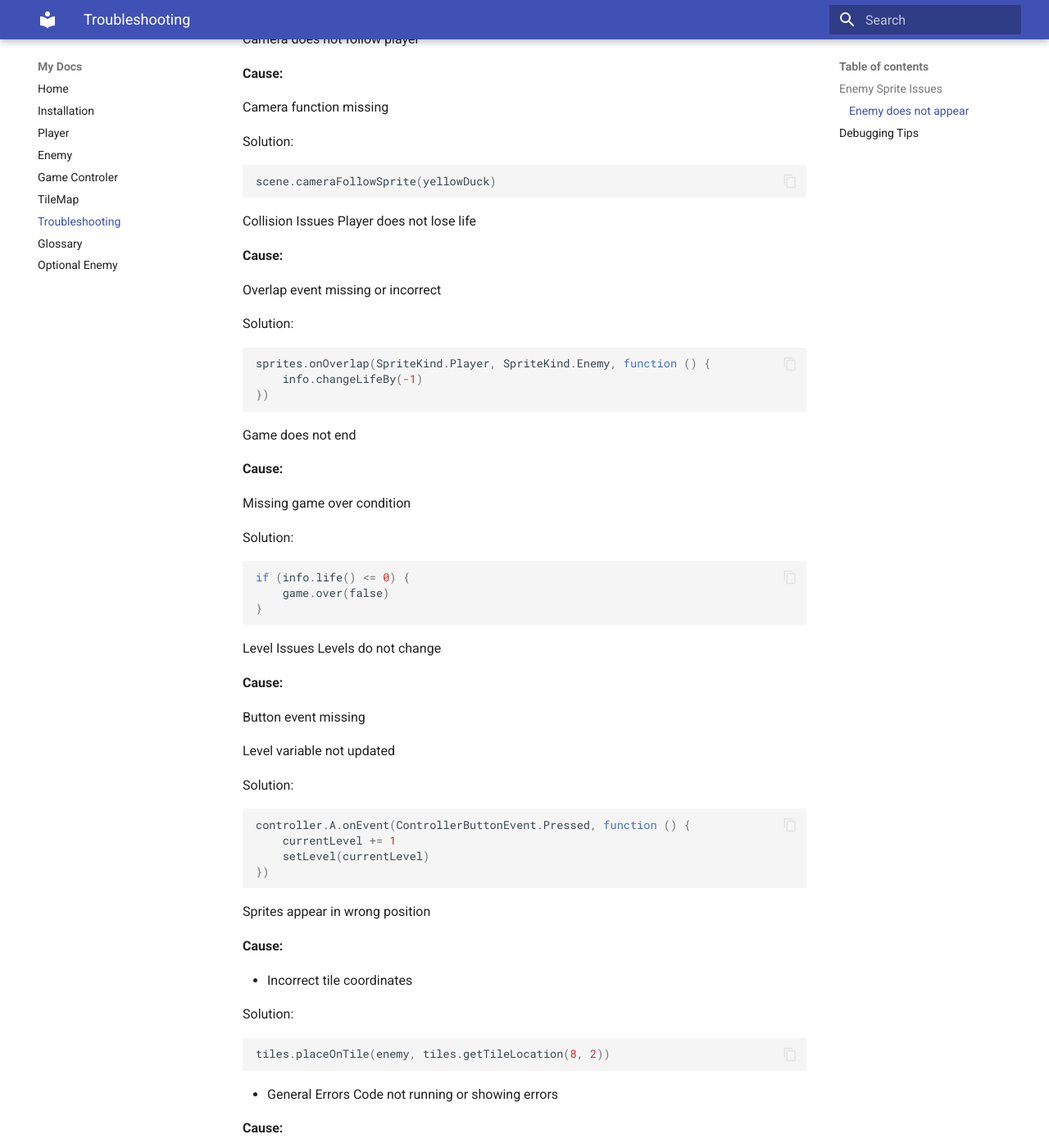
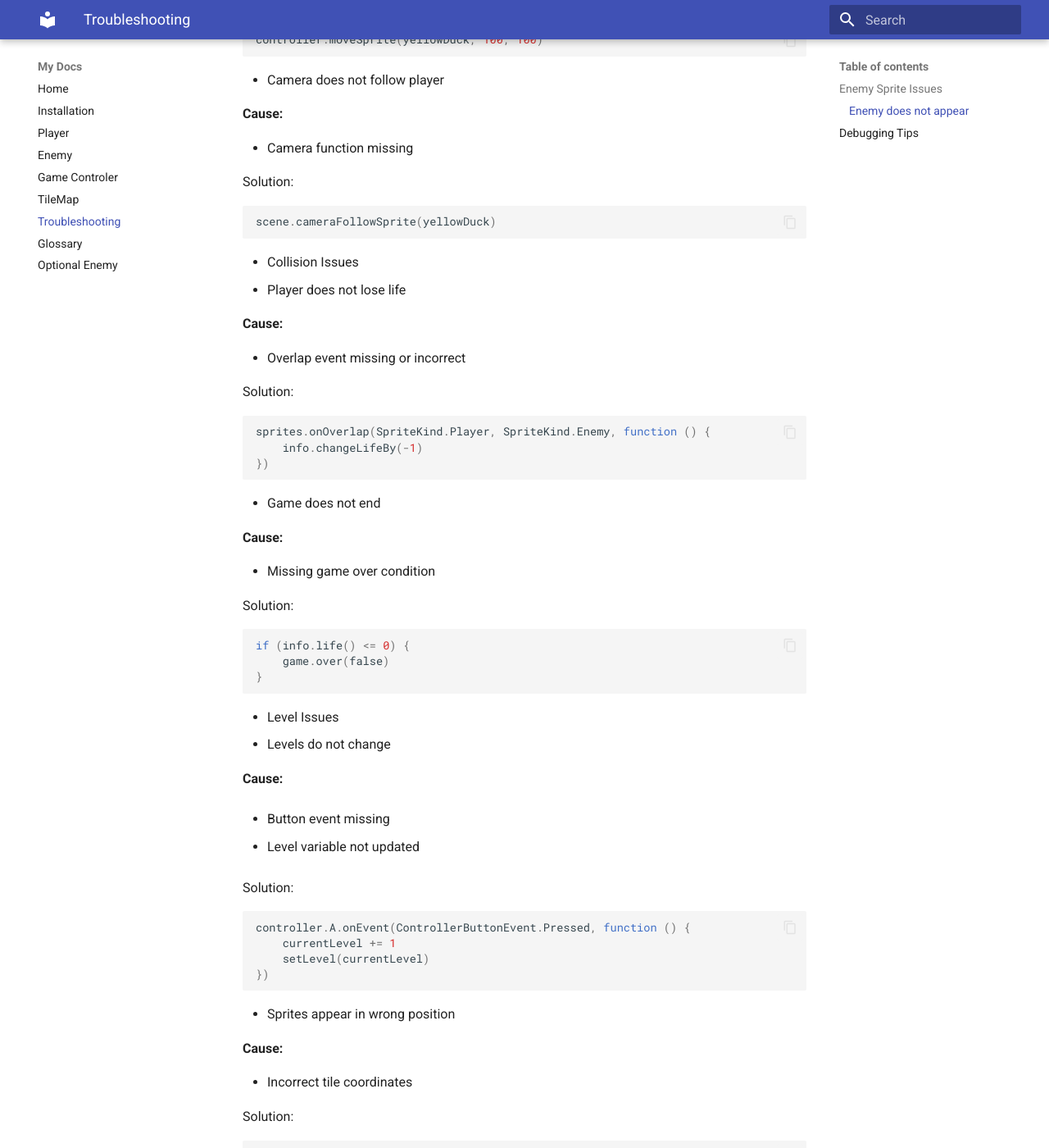
Before and after one commit to Tinabcit/comm2216-user-documentation, an MkDocs documentation site: the page built from docs/troubleshooting.md, in a window 1280 px wide and 1400 px high, scrolled down 1368 px. Shown: the whole window at 82% size. Built offline with MkDocs 1.6.1 and Material for MkDocs 9.7.7, drawn with Linux system fonts in a browser that asks for light colours; some of the changed text lies outside the part shown.

````diff
--- a/docs/troubleshooting.md
+++ b/docs/troubleshooting.md
@@ -11,20 +11,24 @@ If your game is not working correctly, check the issues below and follow the sug
 ### Enemy does not appear
 
 **Cause:**
+
 - Enemy sprite not created or not placed on the map
 
 **Solution:**
+
 ```javascript
 let enemy = sprites.create(img`...`, SpriteKind.Enemy)
 tiles.placeOnTile(enemy, tiles.getTileLocation(8, 2))
 ```
-Enemy is not moving
+
+- Enemy is not moving
 
 **Cause:**
 
-Missing movement logic
+- Missing movement logic
 
-Velocity not set
+- Velocity not set
+
 ```javascript
 Solution:
 
@@ -33,13 +37,15 @@ game.onUpdateInterval(1000, function () {
     enemy.vy = 30
 })
 ```
-Enemy is not following the player
+
+- Enemy is not following the player
 
 **Cause:**
 
-No position comparison logic
+- No position comparison logic
 
 Solution:
+
 ```javascript
 if (enemy.x < yellowDuck.x) {
     enemy.vx = 30
@@ -49,72 +55,84 @@ if (enemy.x < yellowDuck.x) {
 Player Issues
 Player cannot move
 ```
+
 **Cause:**
 
-Movement not enabled
+- Movement not enabled
 
 Solution:
+
 ```javascript
 controller.moveSprite(yellowDuck, 100, 100)
 ```
-Camera does not follow player
+
+- Camera does not follow player
 
 **Cause:**
 
-Camera function missing
+- Camera function missing
 
 Solution:
+
 ```javascript
 scene.cameraFollowSprite(yellowDuck)
 ```
-Collision Issues
-Player does not lose life
+
+- Collision Issues
+- Player does not lose life
 
 **Cause:**
 
-Overlap event missing or incorrect
+- Overlap event missing or incorrect
 
 Solution:
+
 ```javascript
 sprites.onOverlap(SpriteKind.Player, SpriteKind.Enemy, function () {
     info.changeLifeBy(-1)
 })
 ```
-Game does not end
+
+- Game does not end
 
 **Cause:**
 
-Missing game over condition
+- Missing game over condition
 
 Solution:
+
 ```javascript
 if (info.life() <= 0) {
     game.over(false)
 }
 ```
-Level Issues
-Levels do not change
+
+- Level Issues
+- Levels do not change
 
 **Cause:**
 
-Button event missing
+- Button event missing
 
-Level variable not updated
+- Level variable not updated
 
 Solution:
+
 ```javascript
 controller.A.onEvent(ControllerButtonEvent.Pressed, function () {
     currentLevel += 1
     setLevel(currentLevel)
 })
 ```
-Sprites appear in wrong position
+
+- Sprites appear in wrong position
 
 **Cause:**
 
 - Incorrect tile coordinates
 
 Solution:
+
 ```javascript
 tiles.placeOnTile(enemy, tiles.getTileLocation(8, 2))
 ```
@@ -124,7 +142,7 @@ Code not running or showing errors
 
 **Cause:**
 
-Syntax errors (missing brackets, wrong names)
+- Syntax errors (missing brackets, wrong names)
 
 Solution:
 
````
